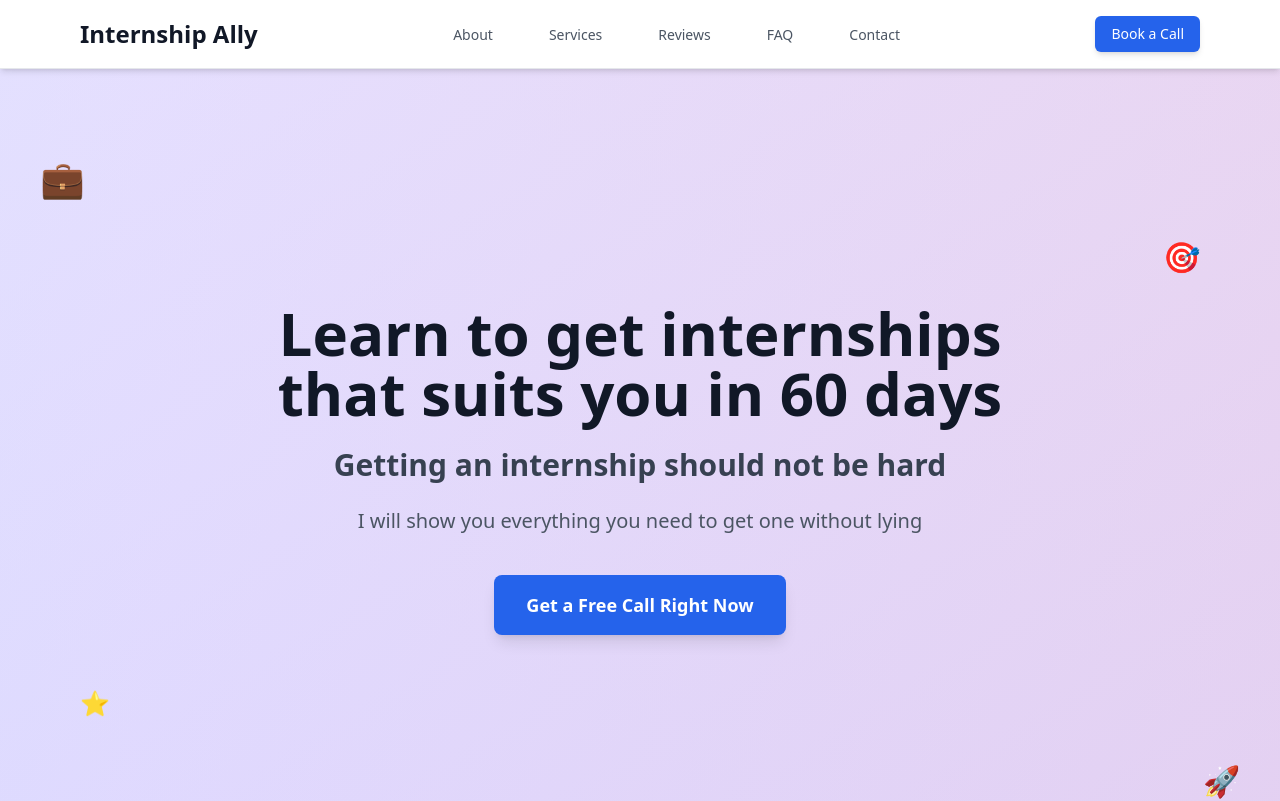
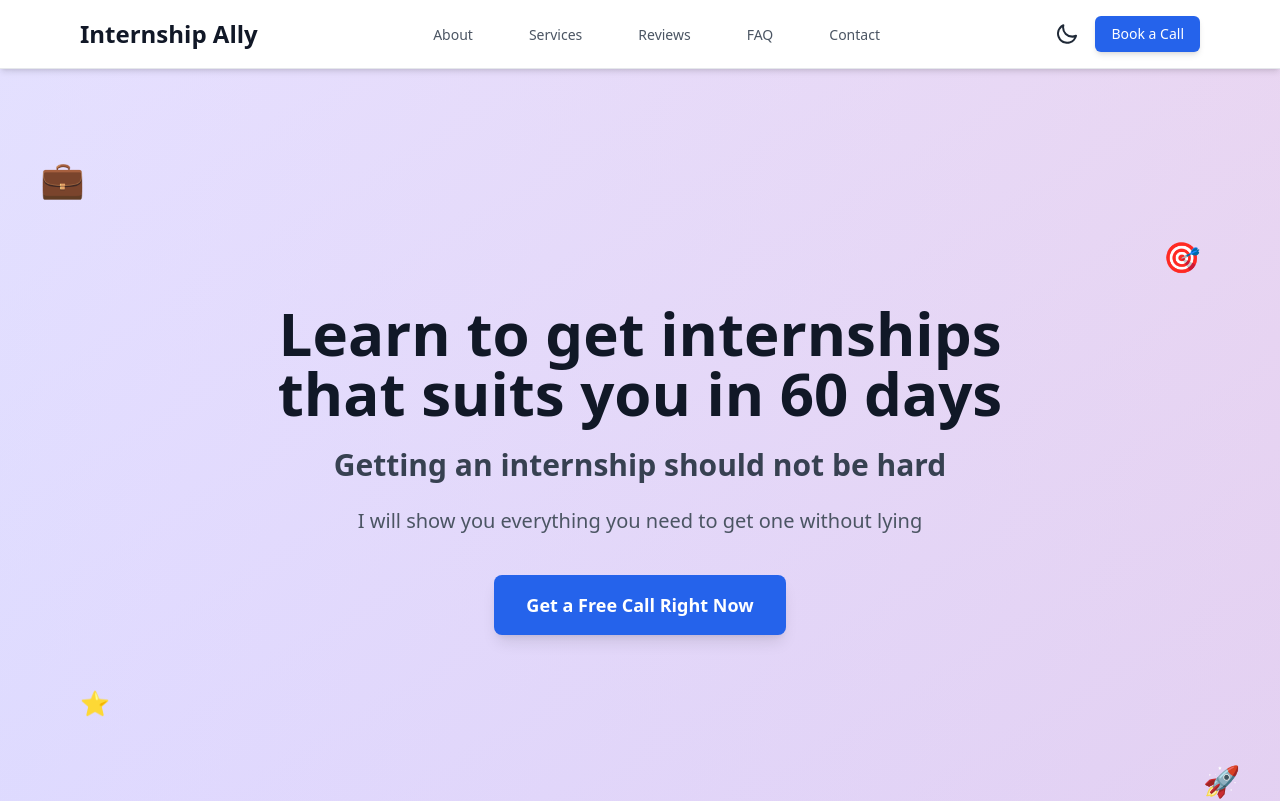
Before and after one commit to makhlouf1102/new-school-website, a Next.js app: page / in a window 1280 px wide. Shown: the top 801 px of the page. Built offline with nearby package versions, Linux system fonts and the light colour scheme.

Commit message:
Setup DaisyUI and TailwindCSS with theme toggle

```diff
--- a/components/Header.js
+++ b/components/Header.js
@@ -100,6 +100,16 @@
             animate={{ opacity: 1, x: 0 }}
             transition={{ duration: 0.6, delay: 0.2 }}
           >
+            <label className="swap swap-rotate mr-4">
+              <input type="checkbox" className="theme-controller" value="dark" />
+
+              {/* sun icon */}
+              <svg className="swap-on fill-current w-6 h-6" xmlns="http://www.w3.org/2000/svg" viewBox="0 0 24 24"><path d="M5.64,17l-.71.71a1,1,0,0,0,0,1.41,1,1,0,0,0,1.41,0l.71-.71A1,1,0,0,0,5.64,17ZM5,12a1,1,0,0,0-1-1H3a1,1,0,0,0,0,2H4A1,1,0,0,0,5,12Zm7-7a1,1,0,0,0,1-1V3a1,1,0,0,0-2,0V4A1,1,0,0,0,12,5ZM5.64,7.05a1,1,0,0,0,.7.29,1,1,0,0,0,.71-.29,1,1,0,0,0,0-1.41l-.71-.71A1,1,0,0,0,5.64,7.05Zm13.02,9.9a1,1,0,0,0,.7.29,1,1,0,0,0,.71-.29,1,1,0,0,0,0-1.41l-.71-.71A1,1,0,0,0,18.66,16.95ZM21,11H20a1,1,0,0,0,0,2h1a1,1,0,0,0,0-2Zm-9,8a1,1,0,0,0-1,1v1a1,1,0,0,0,2,0V20A1,1,0,0,0,12,19ZM18.36,5.64a1,1,0,0,0-1,0,1,1,0,0,0,0,1.41l.71.71a1,1,0,0,0,1.41,0,1,1,0,0,0,0-1.41ZM12,6.5A5.5,5.5,0,1,0,17.5,12,5.51,5.51,0,0,0,12,6.5Zm0,9A3.5,3.5,0,1,1,15.5,12,3.5,3.5,0,0,1,12,15.5Z" /></svg>
+
+              {/* moon icon */}
+              <svg className="swap-off fill-current w-6 h-6" xmlns="http://www.w3.org/2000/svg" viewBox="0 0 24 24"><path d="M21.64,13a1,1,0,0,0-1.05-.14,8.05,8.05,0,0,1-3.37.73A8.15,8.15,0,0,1,9.08,5.49a8.59,8.59,0,0,1,.25-2A1,1,0,0,0,8,2.36,10.14,10.14,0,1,0,22,14.05,1,1,0,0,0,21.64,13Zm-9.5,6.69A8.14,8.14,0,0,1,7.08,5.22v.27A10.15,10.15,0,0,0,17.22,15.63a9.79,9.79,0,0,0,2.1-.22A8.11,8.11,0,0,1,12.14,19.73Z" /></svg>
+
+            </label>
             <motion.a
               className="bg-blue-600 hover:bg-blue-700 text-white px-4 py-2 rounded-md text-sm font-medium transition-colors shadow-md hover:shadow-lg"
               href="https://calendly.com/"
--- a/package.json
+++ b/package.json
@@ -34,7 +34,11 @@
   },
   "homepage": "https://github.com/makhlouf1102/new-school-website#readme",
   "devDependencies": {
+    "autoprefixer": "^10.4.22",
+    "daisyui": "^4.12.24",
     "eslint": "^9.39.1",
-    "eslint-config-next": "^16.0.1"
+    "eslint-config-next": "^16.0.1",
+    "postcss": "^8.5.6",
+    "tailwindcss": "^3.4.18"
   }
 }
--- a/pages/_document.js
+++ b/pages/_document.js
@@ -2,9 +2,8 @@
 
 export default function Document() {
   return (
-    <Html lang="en">
+    <Html lang="en" data-theme="light">
       <Head>
-        <script src="https://cdn.tailwindcss.com"></script>
       </Head>
       <body>
         <Main />
--- /dev/null
+++ b/postcss.config.js
@@ -0,0 +1,6 @@
+module.exports = {
+    plugins: {
+        tailwindcss: {},
+        autoprefixer: {},
+    },
+}
--- a/styles/globals.css
+++ b/styles/globals.css
@@ -1,3 +1,7 @@
+@tailwind base;
+@tailwind components;
+@tailwind utilities;
+
 [data-theme="sunset"] {
     color-scheme: dark;
     --color-base-100: oklch(22% 0.019 237.69);
--- /dev/null
+++ b/tailwind.config.js
@@ -0,0 +1,15 @@
+/** @type {import('tailwindcss').Config} */
+module.exports = {
+    content: [
+        "./pages/**/*.{js,ts,jsx,tsx,mdx}",
+        "./components/**/*.{js,ts,jsx,tsx,mdx}",
+        "./app/**/*.{js,ts,jsx,tsx,mdx}",
+    ],
+    theme: {
+        extend: {},
+    },
+    plugins: [require("daisyui")],
+    daisyui: {
+        themes: ["light", "dark", "cupcake"],
+    },
+}
```
Also changed, not shown: 1 other file (tests, documents, lock files or other folders).
